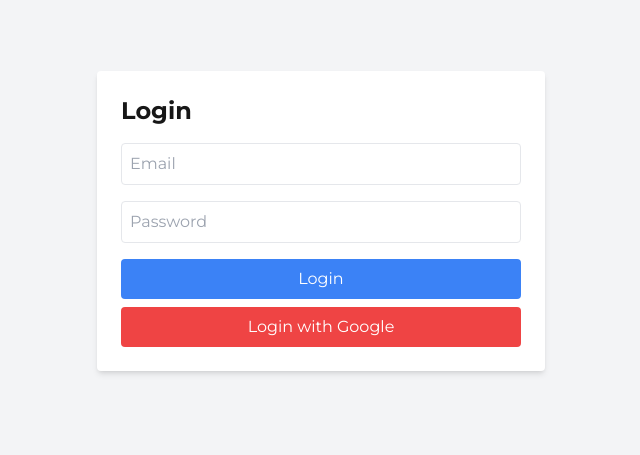
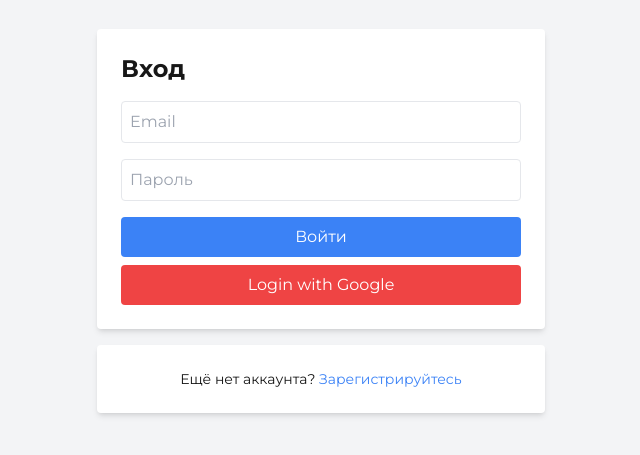
Before and after one commit to imagion/budget-planner, a Next.js app: page /login in a window 1280 px wide. Shown: the part 179-634 px from the top of the page, without its empty margins (319-959 px from the left). Built offline with nearby package versions, Linux system fonts and the light colour scheme; no server answers.

Commit message:
added user in navbar & fixed auth pages

```diff
--- /dev/null
+++ b/app/(pages)/(auth)/layout.tsx
@@ -0,0 +1,15 @@
+'use client';
+
+import React from 'react';
+
+export default function AuthLayout({
+  children,
+}: {
+  children: React.ReactNode;
+}) {
+  return (
+    <div className='flex h-screen flex-col items-center justify-center bg-gray-100'>
+      {children}
+    </div>
+  );
+}
--- a/app/(pages)/(auth)/login/page.tsx
+++ b/app/(pages)/(auth)/login/page.tsx
@@ -3,6 +3,7 @@
 import { useState } from 'react';
 import { useRouter } from 'next/navigation';
 import { useAuth } from '@/context/AuthContext';
+import Link from 'next/link';
 
 export default function Login() {
   const { login, loginWithGoogle, isPending, error } = useAuth();
@@ -26,11 +27,11 @@ export default function Login() {
   };
 
   return (
-    <div className='flex h-screen items-center justify-center bg-gray-100'>
+    <>
       <form
         onSubmit={handleLogin}
         className='w-full max-w-md rounded bg-white p-6 shadow-md'>
-        <h2 className='mb-4 text-2xl font-bold'>Login</h2>
+        <h2 className='mb-4 text-2xl font-bold'>Вход</h2>
         <input
           type='email'
           placeholder='Email'
@@ -41,7 +42,7 @@ export default function Login() {
         />
         <input
           type='password'
-          placeholder='Password'
+          placeholder='Пароль'
           value={password}
           onChange={(e) => setPassword(e.target.value)}
           className='mb-4 block w-full rounded border p-2'
@@ -51,7 +52,7 @@ export default function Login() {
           type='submit'
           disabled={isPending}
           className='w-full rounded bg-blue-500 p-2 text-white disabled:opacity-50'>
-          {isPending ? 'Logging in...' : 'Login'}
+          {isPending ? 'Входим...' : 'Войти'}
         </button>
         <button
           type='button'
@@ -61,6 +62,12 @@ export default function Login() {
         </button>
         {error && <p className='mt-2 text-red-500'>{error}</p>}
       </form>
-    </div>
+      <div className='mt-4 w-full max-w-md rounded bg-white p-6 text-center text-sm shadow-md'>
+        Ещё нет аккаунта?{' '}
+        <Link href='/signup' className='text-blue-500 hover:underline'>
+          Зарегистрируйтесь
+        </Link>
+      </div>
+    </>
   );
 }
--- a/app/(pages)/(auth)/signup/page.tsx
+++ b/app/(pages)/(auth)/signup/page.tsx
@@ -4,14 +4,14 @@ import { useState } from 'react';
 import { useRouter } from 'next/navigation';
 import { useAuth } from '@/context/AuthContext';
 
-export default function Register() {
+export default function Signup() {
   const { signup, isPending, error } = useAuth();
   const [email, setEmail] = useState('');
   const [password, setPassword] = useState('');
   const [displayName, setDisplayName] = useState('');
   const router = useRouter();
 
-  const handleRegister = async (e: React.FormEvent) => {
+  const handleSignup = async (e: React.FormEvent) => {
     e.preventDefault();
     await signup(email, password, displayName);
     if (!error) {
@@ -20,14 +20,13 @@ export default function Register() {
   };
 
   return (
-    <div className='flex h-screen items-center justify-center bg-gray-100'>
     <form
-        onSubmit={handleRegister}
+      onSubmit={handleSignup}
       className='w-full max-w-md rounded bg-white p-6 shadow-md'>
-        <h2 className='mb-4 text-2xl font-bold'>Register</h2>
+      <h2 className='mb-4 text-2xl font-bold'>Регистрация</h2>
       <input
         type='text'
-          placeholder='Display Name'
+        placeholder='Имя пользователя'
         value={displayName}
         onChange={(e) => setDisplayName(e.target.value)}
         className='mb-4 block w-full rounded border p-2'
@@ -43,7 +42,7 @@ export default function Register() {
       />
       <input
         type='password'
-          placeholder='Password'
+        placeholder='Пароль'
         value={password}
         onChange={(e) => setPassword(e.target.value)}
         className='mb-4 block w-full rounded border p-2'
@@ -53,10 +52,9 @@ export default function Register() {
         type='submit'
         disabled={isPending}
         className='w-full rounded bg-blue-500 p-2 text-white disabled:opacity-50'>
-          {isPending ? 'Registering...' : 'Register'}
+        {isPending ? 'Регистрируем...' : 'Регистрация'}
       </button>
       {error && <p className='mt-2 text-red-500'>{error}</p>}
     </form>
-    </div>
   );
 }
--- a/app/components/Header.tsx
+++ b/app/components/Header.tsx
@@ -1,7 +1,35 @@
+'use client';
+
+import Link from 'next/link';
+import { useAuth } from '@/context/AuthContext';
+
 export default function Header() {
+  const { user, logout } = useAuth();
+
   return (
-    <header className='mb-8 bg-accent py-4 text-center text-xl font-bold'>
-      Budget Tracker
+    <header className='flex items-center justify-between bg-accent px-6 py-4 shadow-md'>
+      <Link href='/' className='text-2xl font-bold text-white'>
+        Budget Planner
+      </Link>
+
+      <nav>
+        {user ? (
+          <>
+            <span className='text-white'>{user.displayName}</span>
+            <button
+              onClick={logout}
+              className='rounded bg-red-500 px-4 py-2 text-white hover:bg-red-700'>
+              Выйти
+            </button>
+          </>
+        ) : (
+          <Link
+            href='/login'
+            className='rounded bg-white px-4 py-2 text-accent hover:bg-gray-200'>
+            Войти
+          </Link>
+        )}
+      </nav>
     </header>
   );
 }
--- a/app/hooks/useFirestore.ts
+++ b/app/hooks/useFirestore.ts
@@ -125,8 +125,6 @@ export const useFirestore = <T>(collectionName: string) => {
     }
   };
 
-  console.log('🚀 -> response:', response);
-
   // Cleanup function to prevent unnecessary dispatches if the component unmounts
   useEffect(() => {
     return () => setIsCancelled(true);
```
Lines whose indentation alone changed are shown as unchanged.
